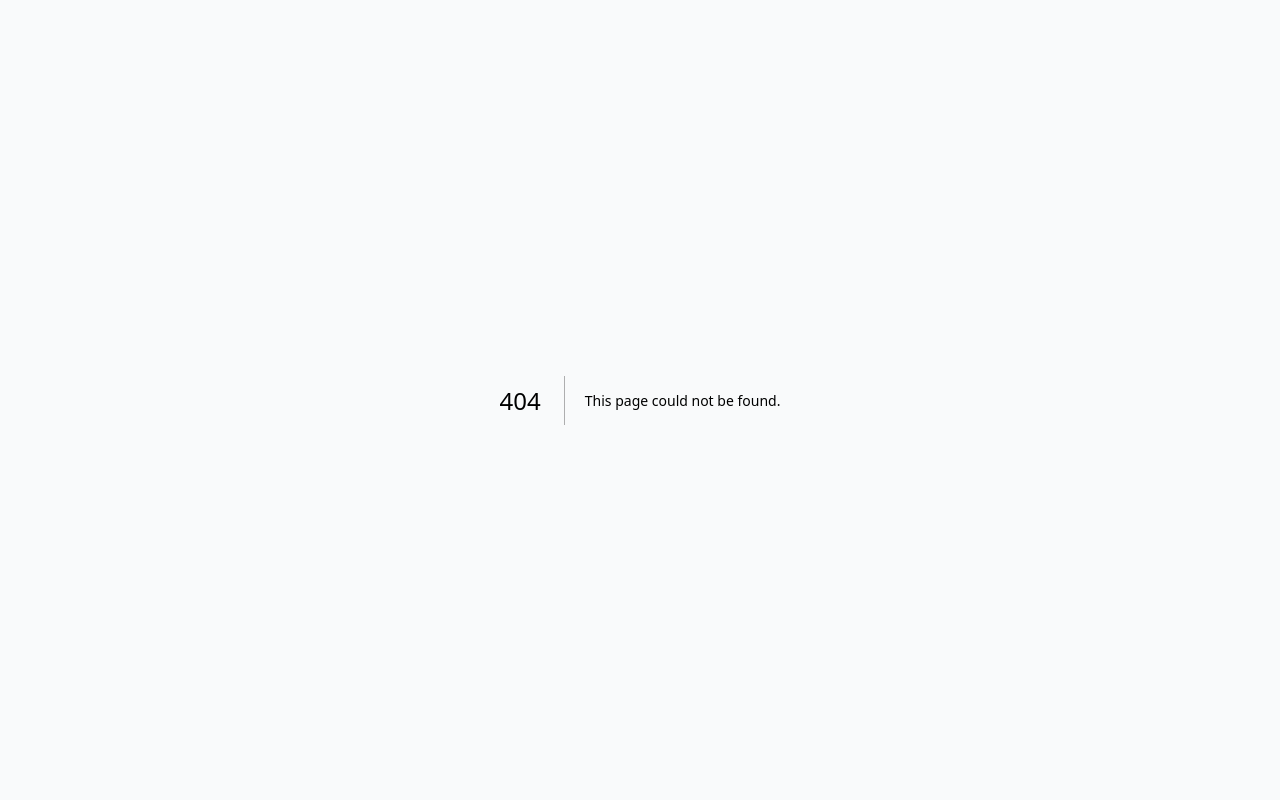
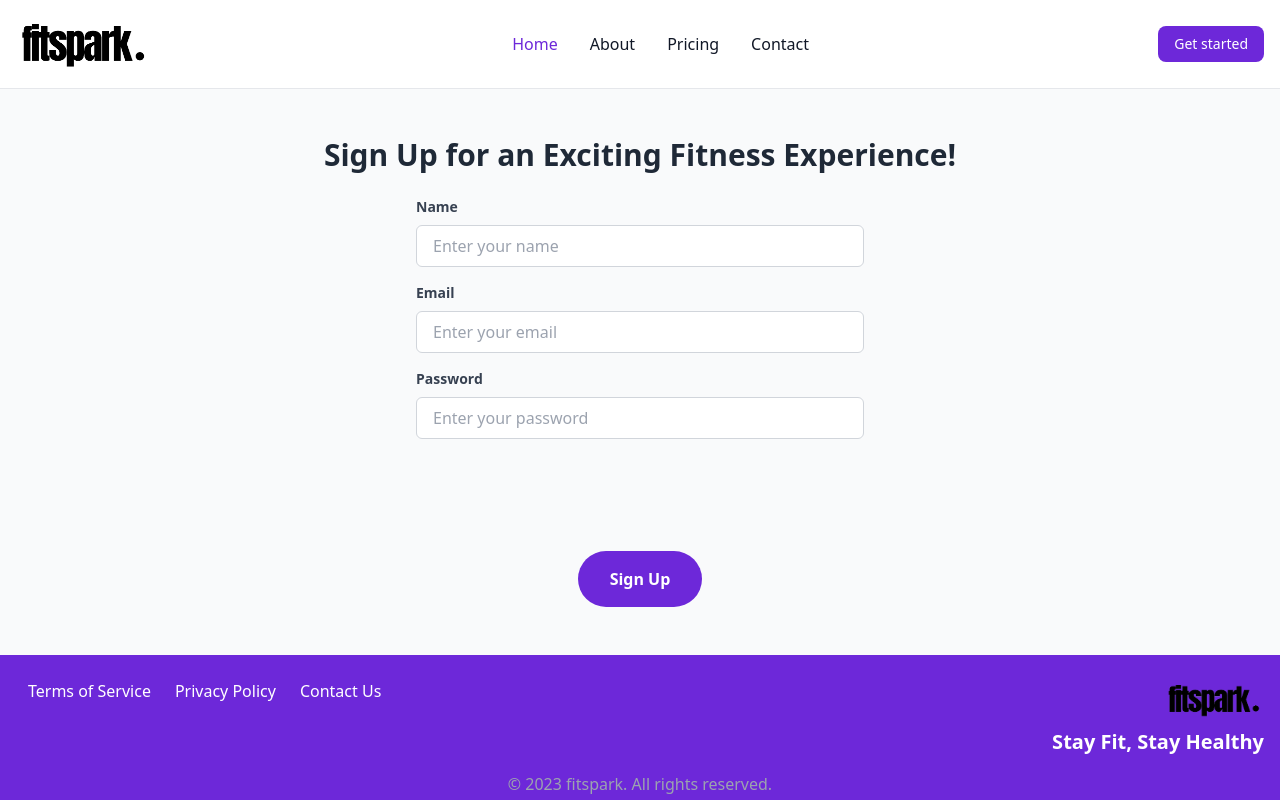
Before and after one commit to FujiwaraChoki/fitspark, a Next.js app: page /signup in a window 1280 px wide. Before the commit this address had no page. Built offline with nearby package versions, Linux system fonts and the light colour scheme.

Commit message:
Added Sign Up Form

```diff
--- a/src/components/Navbar.js
+++ b/src/components/Navbar.js
@@ -12,7 +12,7 @@
     return (
         <nav className="bg-white w-full z-20 top-0 left-0 border-b border-gray-200">
             <div className="max-w-screen-xl flex flex-wrap items-center justify-between mx-auto p-4">
-                <Link href="https://flowbite.com/" className="flex items-center">
+                <Link href="https://fitspark.vercel.app/" className="flex items-center">
                     <img
                         src="/Fit-Spark-Logo.png"
                         className="h-14 mr-3"
@@ -20,12 +20,13 @@
                     />
                 </Link>
                 <div className="flex md:order-2">
-                    <button
+                    <Link
+                        href="#pricing"
                         type="button"
                         className="text-white bg-violet-700 hover:bg-violet-800 focus:ring-4 focus:outline-none focus:ring-violet-300 font-medium rounded-lg text-sm px-4 py-2 text-center mr-3 md:mr-0"
                     >
                         Get started
-                    </button>
+                    </Link>
                     <button
                         onClick={toggleMenu}
                         type="button"
@@ -57,7 +58,7 @@
                     <ul className="flex flex-col p-4 md:p-0 mt-4 font-medium border border-gray-100 rounded-lg bg-gray-50 md:flex-row md:space-x-8 md:mt-0 md:border-0 md:bg-white">
                         <li>
                             <Link
-                                href="#"
+                                href="/"
                                 className="block py-2 pl-3 pr-4 text-white bg-violet-700 rounded md:bg-transparent md:text-violet-700 md:p-0"
                                 aria-current="page"
                             >
@@ -74,15 +75,15 @@
                         </li>
                         <li>
                             <Link
-                                href="#"
+                                href="#pricing"
                                 className="block py-2 pl-3 pr-4 text-gray-900 rounded hover:bg-gray-100 md:hover:bg-transparent md:hover:text-violet-700 md:p-0"
                             >
-                                Services
+                                Pricing
                             </Link>
                         </li>
                         <li>
                             <Link
-                                href="#"
+                                href="/contact"
                                 className="block py-2 pl-3 pr-4 text-gray-900 rounded hover:bg-gray-100 md:hover:bg-transparent md:hover:text-violet-700 md:p-0"
                             >
                                 Contact
--- a/src/components/Pricing.js
+++ b/src/components/Pricing.js
@@ -1,11 +1,19 @@
+import { useRouter } from 'next/router';
+
 import SwiperCore, { Navigation, Pagination } from 'swiper';
 import { Swiper, SwiperSlide } from 'swiper/react';
 
 SwiperCore.use([Navigation, Pagination]);
 
 const PricingSection = () => {
+    const router = useRouter();
+
+    const handleChosePlan = (plan) => {
+        router.push('/signup?plan_id=' + plan);
+    };
+
     return (
-        <section className="py-12">
+        <section className="py-12" id="pricing">
             <div className="container mx-auto px-4">
                 <h2 className="text-3xl font-semibold text-center text-gray-800 mb-6">
                     Choose a Subscription Plan
@@ -48,7 +56,9 @@
                                 </li>
                             </ul>
                             <div className="flex justify-center mt-6">
-                                <button className="bg-violet-700 hover:bg-purple-700 text-white font-semibold py-2 px-6 rounded-full transition-colors duration-300">
+                                <button className="bg-violet-700 hover:bg-purple-700 text-white font-semibold py-2 px-6 rounded-full transition-colors duration-300"
+                                    onClick={() => handleChosePlan(1)}
+                                >
                                     Choose Plan
                                 </button>
                             </div>
@@ -76,7 +86,9 @@
                                 </li>
                             </ul>
                             <div className="flex justify-center mt-6">
-                                <button className="bg-white hover:bg-gray-200 text-violet-700 font-semibold py-2 px-6 rounded-full transition-colors duration-300">
+                                <button className="bg-white hover:bg-gray-200 text-violet-700 font-semibold py-2 px-6 rounded-full transition-colors duration-300"
+                                    onClick={() => handleChosePlan(2)}
+                                >
                                     Choose Plan
                                 </button>
                             </div>
@@ -107,7 +119,9 @@
                                 </li>
                             </ul>
                             <div className="flex justify-center mt-6">
-                                <button className="bg-violet-700 hover:bg-purple-700 text-white font-semibold py-2 px-6 rounded-full transition-colors duration-300">
+                                <button className="bg-violet-700 hover:bg-purple-700 text-white font-semibold py-2 px-6 rounded-full transition-colors duration-300"
+                                    onClick={() => handleChosePlan(3)}
+                                >
                                     Choose Plan
                                 </button>
                             </div>
--- a/src/pages/_app.js
+++ b/src/pages/_app.js
@@ -8,6 +8,7 @@
 export default function App({ Component, pageProps }) {
   return (
     <div className="bg-gray-50 h-screen w-screen overflow-x-hidden">
+      <title>FitSpark</title>
       <Component {...pageProps} />
     </div>
   );
--- a/src/pages/index.js
+++ b/src/pages/index.js
@@ -5,7 +5,7 @@
 import Pricing from '@/components/Pricing';
 import Footer from '@/components/Footer';
 
-export default function Home() {
+const Home = () => {
   return (
     <div className="bg-gray-100">
       <Navbar />
@@ -17,4 +17,6 @@
       <Footer />
     </div>
   );
-}
+};
+
+export default Home;
--- /dev/null
+++ b/src/pages/signup.js
@@ -0,0 +1,108 @@
+import Navbar from '@/components/Navbar';
+import Footer from '@/components/Footer';
+
+import { useState } from 'react';
+import { useRouter } from 'next/router';
+
+const SignUp = () => {
+    const router = useRouter();
+    const { plan_id } = router.query;
+
+    const [name, setName] = useState('');
+    const [email, setEmail] = useState('');
+    const [password, setPassword] = useState('');
+
+    const handleNameChange = (e) => {
+        setName(e.target.value);
+    };
+
+    const handleEmailChange = (e) => {
+        setEmail(e.target.value);
+    };
+
+    const handlePasswordChange = (e) => {
+        setPassword(e.target.value);
+    };
+
+    const handleSubmit = (e) => {
+        e.preventDefault();
+        // Perform form submission logic here
+
+        // Redirect to a success page or other appropriate destination
+        router.push('/success');
+    };
+
+    return (
+        <div className="flex flex-col min-h-screen">
+            <Navbar />
+            <div className="flex-grow container mx-auto px-4 py-12">
+                <h2 className="text-3xl font-semibold text-center text-gray-800 mb-6">
+                    Sign Up for an Exciting Fitness Experience!
+                </h2>
+                <form className="max-w-md mx-auto" onSubmit={handleSubmit}>
+                    {plan_id && <input type="hidden" name="plan_id" value={plan_id} />}
+                    <div className="mb-4">
+                        <label htmlFor="name" className="block text-gray-700 text-sm font-bold mb-2">
+                            Name
+                        </label>
+                        <input
+                            type="text"
+                            id="name"
+                            name="name"
+                            value={name}
+                            onChange={handleNameChange}
+                            placeholder="Enter your name"
+                            className="w-full px-4 py-2 border border-gray-300 rounded-md focus:outline-none focus:ring-2 focus:ring-blue-500 focus:border-transparent"
+                            required
+                        />
+                    </div>
+                    <div className="mb-4">
+                        <label htmlFor="email" className="block text-gray-700 text-sm font-bold mb-2">
+                            Email
+                        </label>
+                        <input
+                            type="email"
+                            id="email"
+                            name="email"
+                            value={email}
+                            onChange={handleEmailChange}
+                            placeholder="Enter your email"
+                            className="w-full px-4 py-2 border border-gray-300 rounded-md focus:outline-none focus:ring-2 focus:ring-blue-500 focus:border-transparent"
+                            required
+                        />
+                    </div>
+                    <div className="mb-4">
+                        <label htmlFor="password" className="block text-gray-700 text-sm font-bold mb-2">
+                            Password
+                        </label>
+                        <input
+                            type="password"
+                            id="password"
+                            name="password"
+                            value={password}
+                            onChange={handlePasswordChange}
+                            placeholder="Enter your password"
+                            className="w-full px-4 py-2 border border-gray-300 rounded-md focus:outline-none focus:ring-2 focus:ring-blue-500 focus:border-transparent"
+                            required
+                        />
+                    </div>
+                    <br />
+                    <br />
+                    <br />
+                    <br />
+                    <div className="flex justify-center">
+                        <button
+                            type="submit"
+                            className="bg-violet-700 hover:bg-purple-700 text-white font-semibold py-4 px-8 rounded-full transition-colors duration-300"
+                        >
+                            Sign Up
+                        </button>
+                    </div>
+                </form>
+            </div>
+            <Footer />
+        </div>
+    );
+};
+
+export default SignUp;
```
